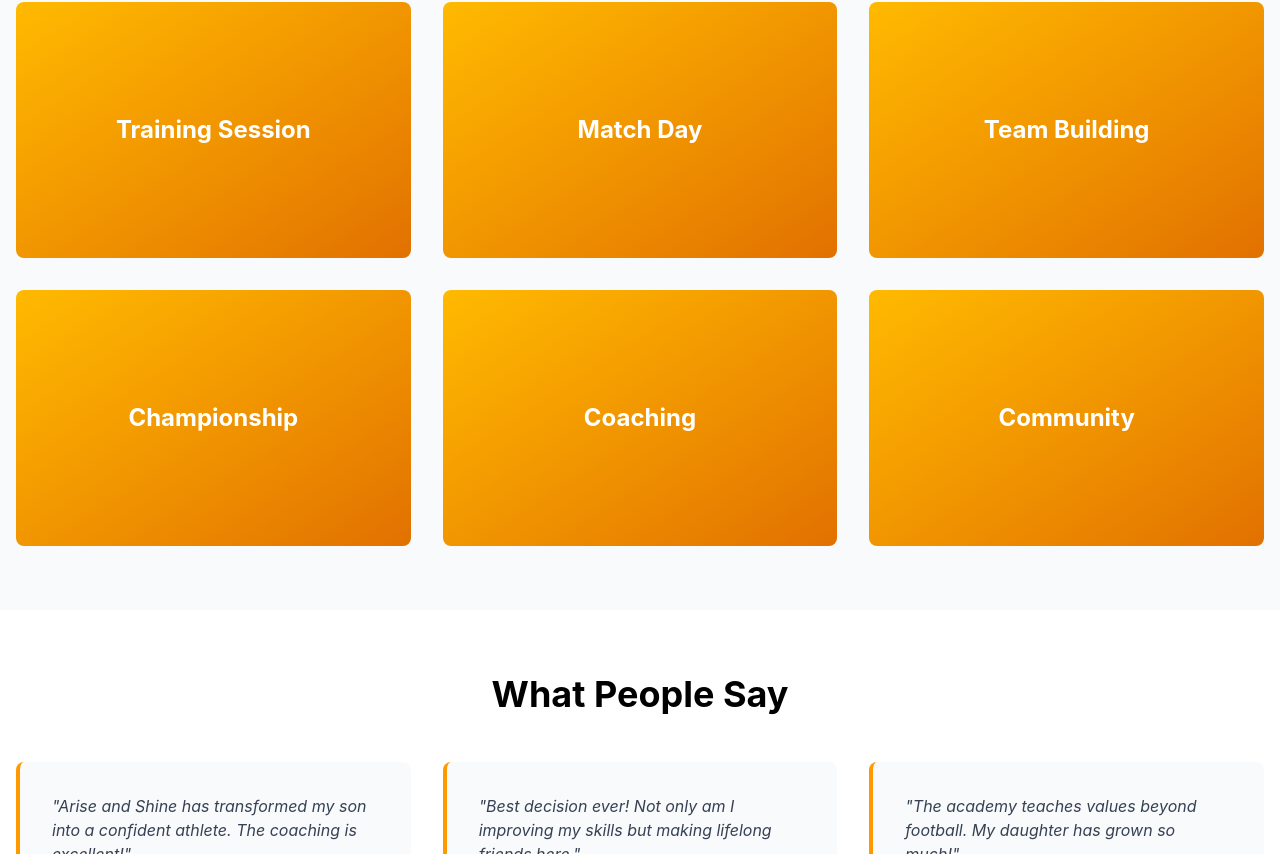
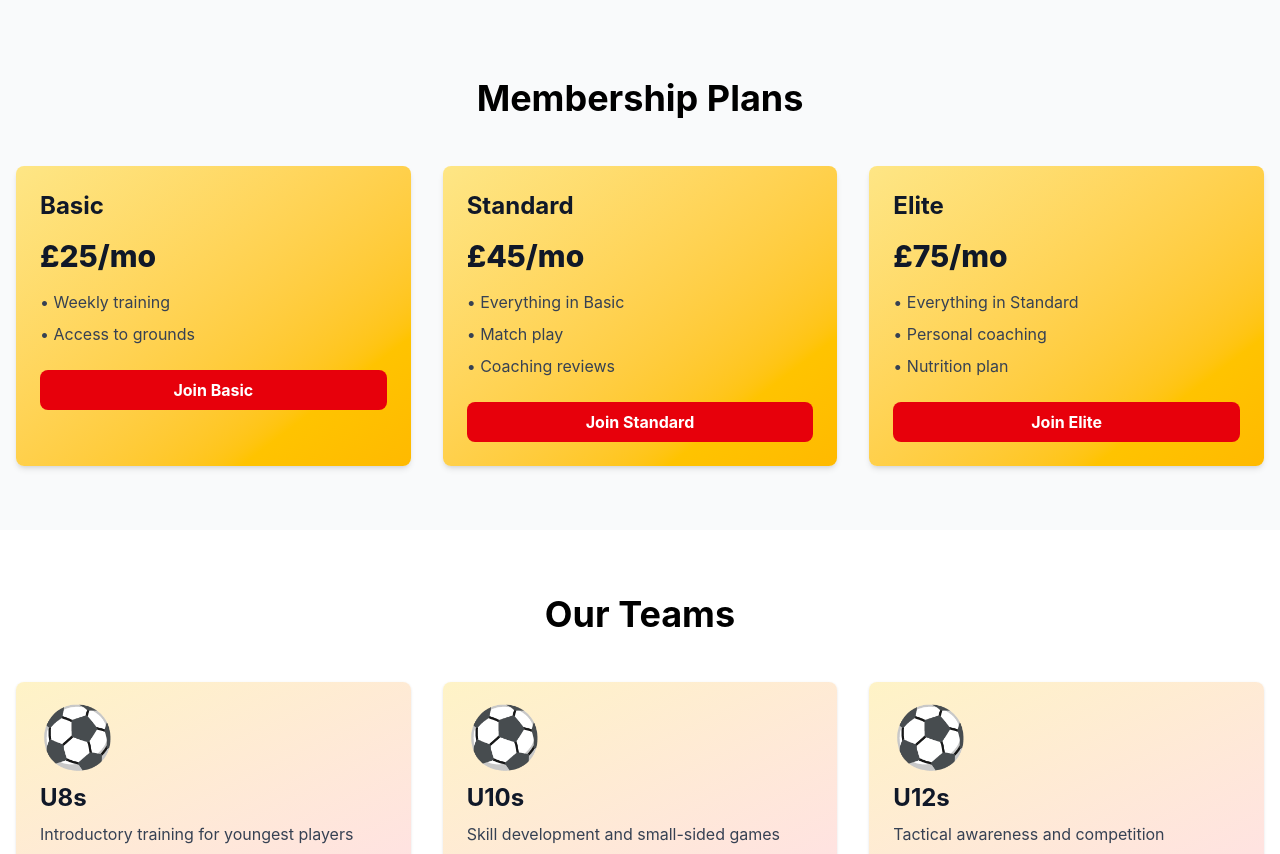
Before and after one commit to lawalkhalid124-art/ariseandshine, a React (Vite) app: page / in a window 1280 px wide. Shown: the part 1786-2640 px from the top of the page. Built offline with nearby package versions, Linux system fonts and the light colour scheme.

Commit message:
More UI Redesign pt1

```diff
--- a/src/App.jsx
+++ b/src/App.jsx
@@ -2,9 +2,9 @@ import React from 'react'
 import Navbar from './components/Navbar'
 import Hero from './components/Hero'
 import About from './components/About'
-import Programs from './components/Programs'
 import Gallery from './components/Gallery'
-import Testimonials from './components/Testimonials'
+import Membership from './components/Membership'
+import Teams from './components/Teams'
 import Contact from './components/Contact'
 import Footer from './components/Footer'
 
@@ -14,9 +14,9 @@ export default function App() {
       <Navbar />
       <Hero />
       <About />
-      <Programs />
       <Gallery />
-      <Testimonials />
+      <Membership />
+      <Teams />
       <Contact />
       <Footer />
     </div>
--- /dev/null
+++ b/src/components/Membership.jsx
@@ -0,0 +1,32 @@
+import React from 'react'
+
+export default function Membership() {
+  const plans = [
+    { id: 1, name: 'Basic', price: '£25/mo', perks: ['Weekly training', 'Access to grounds'] },
+    { id: 2, name: 'Standard', price: '£45/mo', perks: ['Everything in Basic', 'Match play', 'Coaching reviews'] },
+    { id: 3, name: 'Elite', price: '£75/mo', perks: ['Everything in Standard', 'Personal coaching', 'Nutrition plan'] }
+  ]
+
+  return (
+    <section id="membership" className="py-16 bg-gray-50">
+      <div className="container mx-auto px-4">
+        <h2 className="text-4xl font-bold text-center mb-12">Membership Plans</h2>
+
+        <div className="grid md:grid-cols-3 gap-8">
+          {plans.map(plan => (
+            <div key={plan.id} className="rounded-lg p-6 bg-gradient-to-br from-amber-200 to-amber-400 hover:from-amber-300 hover:to-red-500 transition shadow-md">
+              <h3 className="text-2xl font-bold text-gray-900 mb-4">{plan.name}</h3>
+              <p className="text-3xl font-extrabold text-gray-900 mb-4">{plan.price}</p>
+              <ul className="mb-6 space-y-2">
+                {plan.perks.map((p, i) => (
+                  <li key={i} className="text-gray-700">• {p}</li>
+                ))}
+              </ul>
+              <button className="w-full bg-red-600 text-white py-2 rounded-lg font-bold hover:bg-red-700 transition">Join {plan.name}</button>
+            </div>
+          ))}
+        </div>
+      </div>
+    </section>
+  )
+}
--- a/src/components/Navbar.jsx
+++ b/src/components/Navbar.jsx
@@ -8,7 +8,7 @@ export default function Navbar() {
       <div className="container mx-auto px-4 py-4">
         <div className="flex justify-between items-center">
           <div className="flex items-center space-x-2">
-            <div className="w-10 h-10 bg-amber-500 rounded-full flex items-center justify-center font-bold">
+            <div className="w-10 h-10 bg-gradient-to-br from-amber-500 to-red-600 rounded-full flex items-center justify-center font-bold text-white shadow">
               AS
             </div>
             <span className="text-xl font-bold">Arise & Shine</span>
@@ -17,8 +17,9 @@ export default function Navbar() {
           <div className="hidden md:flex space-x-8">
             <a href="#home" className="hover:text-amber-500 transition">Home</a>
             <a href="#about" className="hover:text-amber-500 transition">About</a>
-            <a href="#programs" className="hover:text-amber-500 transition">Programs</a>
             <a href="#gallery" className="hover:text-amber-500 transition">Gallery</a>
+            <a href="#membership" className="hover:text-amber-500 transition">Membership</a>
+            <a href="#teams" className="hover:text-amber-500 transition">Teams</a>
             <a href="#contact" className="hover:text-amber-500 transition">Contact</a>
           </div>
 
@@ -34,8 +35,9 @@ export default function Navbar() {
           <div className="md:hidden mt-4 space-y-2">
             <a href="#home" className="block hover:text-amber-500">Home</a>
             <a href="#about" className="block hover:text-amber-500">About</a>
-            <a href="#programs" className="block hover:text-amber-500">Programs</a>
             <a href="#gallery" className="block hover:text-amber-500">Gallery</a>
+            <a href="#membership" className="block hover:text-amber-500">Membership</a>
+            <a href="#teams" className="block hover:text-amber-500">Teams</a>
             <a href="#contact" className="block hover:text-amber-500">Contact</a>
           </div>
         )}
--- /dev/null
+++ b/src/components/Teams.jsx
@@ -0,0 +1,29 @@
+import React from 'react'
+
+export default function Teams() {
+  const teams = [
+    { id: 1, name: 'U8s', desc: 'Introductory training for youngest players' },
+    { id: 2, name: 'U10s', desc: 'Skill development and small-sided games' },
+    { id: 3, name: 'U12s', desc: 'Tactical awareness and competition' },
+    { id: 4, name: 'Senior Squad', desc: 'Competitive team for older players' },
+    { id: 5, name: 'Coaching Staff', desc: 'Experienced coaches and support staff' }
+  ]
+
+  return (
+    <section id="teams" className="py-16 bg-white">
+      <div className="container mx-auto px-4">
+        <h2 className="text-4xl font-bold text-center mb-12">Our Teams</h2>
+
+        <div className="grid md:grid-cols-3 gap-8">
+          {teams.map(team => (
+            <div key={team.id} className="p-6 rounded-lg bg-gradient-to-br from-amber-100 to-red-100 hover:scale-105 transition shadow">
+              <div className="text-6xl text-amber-500 mb-4">⚽</div>
+              <h3 className="text-2xl font-bold text-gray-900">{team.name}</h3>
+              <p className="text-gray-700 mt-2">{team.desc}</p>
+            </div>
+          ))}
+        </div>
+      </div>
+    </section>
+  )
+}
```
Also changed, not shown: src/images/arise_shine-logo.png (added), 1 other file (tests, documents, lock files or other folders).
